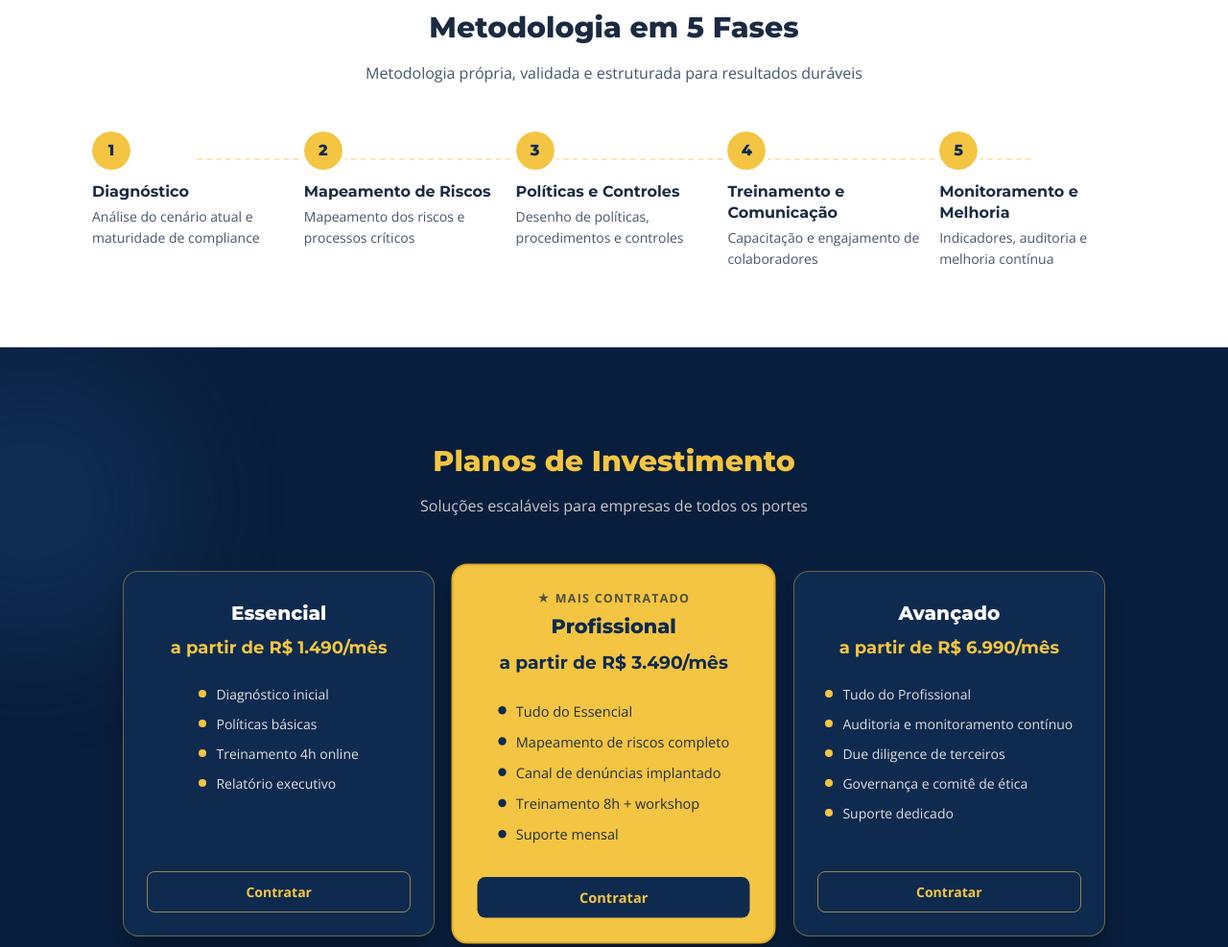
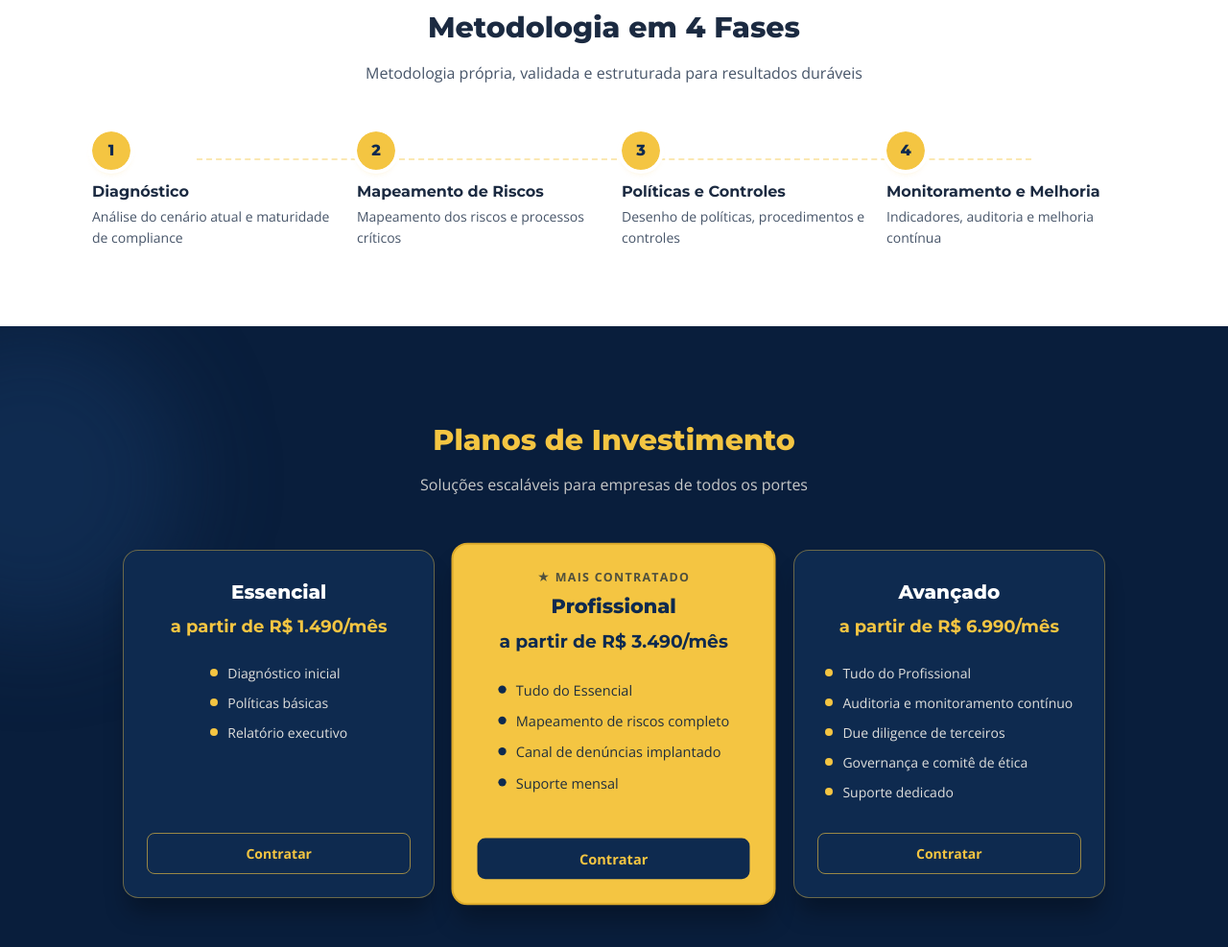
Before and after one commit to edjostenes/integridade-sergipe, a plain HTML site: page index.html in a window 1280 px wide. Shown: the part 1380-2367 px from the top of the page at 96% size. Drawn offline with nearby package versions, Linux system fonts and the light colour scheme.

Commit message:
Reduce methodology from 5 to 4 phases and update plan details
- Update `index.html` to reduce methodology phases from 5 to 4 and remove training features from plans.
- Adjust `styles.css` grid template columns for the methodology timeline to 4 columns.

```diff
--- a/index.html
+++ b/index.html
@@ -172,12 +172,12 @@
     </section>
 
     <!-- =====================================================================
-         Metodologia em 5 Fases (#metodologia)
+         Metodologia em 4 Fases (#metodologia)
          ===================================================================== -->
     <section id="metodologia" class="section-methodology">
       <div class="container">
         <div class="section-header-center reveal">
-          <h2 class="section-title">Metodologia em 5 Fases</h2>
+          <h2 class="section-title">Metodologia em 4 Fases</h2>
           <p class="section-subtitle">Metodologia própria, validada e estruturada para resultados duráveis</p>
         </div>
 
@@ -212,14 +212,6 @@
           <li class="fase-item reveal">
             <span class="fase-number">4</span>
             <div>
-              <h3 class="fase-title">Treinamento e Comunicação</h3>
-              <p class="fase-desc">Capacitação e engajamento de colaboradores</p>
-            </div>
-          </li>
-
-          <li class="fase-item reveal">
-            <span class="fase-number">5</span>
-            <div>
               <h3 class="fase-title">Monitoramento e Melhoria</h3>
               <p class="fase-desc">Indicadores, auditoria e melhoria contínua</p>
             </div>
@@ -248,7 +240,6 @@
             <ul class="plano-lista">
               <li class="plano-item"><span class="plano-bullet" aria-hidden="true"></span>Diagnóstico inicial</li>
               <li class="plano-item"><span class="plano-bullet" aria-hidden="true"></span>Políticas básicas</li>
-              <li class="plano-item"><span class="plano-bullet" aria-hidden="true"></span>Treinamento 4h online</li>
               <li class="plano-item"><span class="plano-bullet" aria-hidden="true"></span>Relatório executivo</li>
             </ul>
             <a href="#contato" class="btn-plano">Contratar</a>
@@ -263,7 +254,6 @@
               <li class="plano-item"><span class="plano-bullet" aria-hidden="true"></span>Tudo do Essencial</li>
               <li class="plano-item"><span class="plano-bullet" aria-hidden="true"></span>Mapeamento de riscos completo</li>
               <li class="plano-item"><span class="plano-bullet" aria-hidden="true"></span>Canal de denúncias implantado</li>
-              <li class="plano-item"><span class="plano-bullet" aria-hidden="true"></span>Treinamento 8h + workshop</li>
               <li class="plano-item"><span class="plano-bullet" aria-hidden="true"></span>Suporte mensal</li>
             </ul>
             <a href="#contato" class="btn-plano">Contratar</a>
--- a/styles.css
+++ b/styles.css
@@ -584,7 +584,7 @@ ul, ol {
 }
 
 /* =====================================================================
-   Metodologia em 5 Fases (#metodologia)
+   Metodologia em 4 Fases (#metodologia)
    ===================================================================== */
 .section-methodology {
   background-color: var(--color-white);
@@ -608,7 +608,7 @@ ul, ol {
 
 @media (min-width: 768px) {
   .fases-timeline {
-    grid-template-columns: repeat(5, 1fr);
+    grid-template-columns: repeat(4, 1fr);
     gap: 1rem;
   }
 }
```
